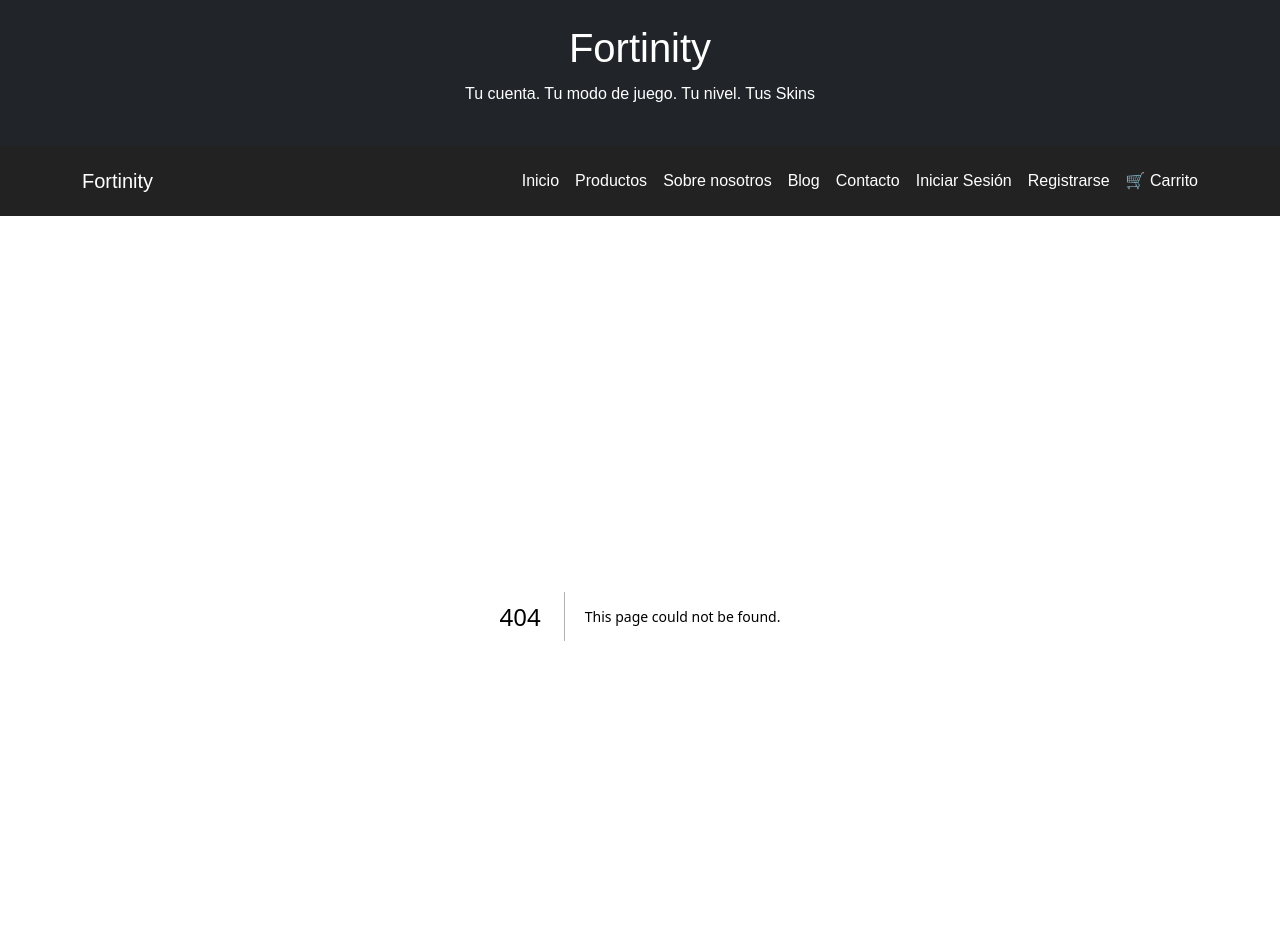
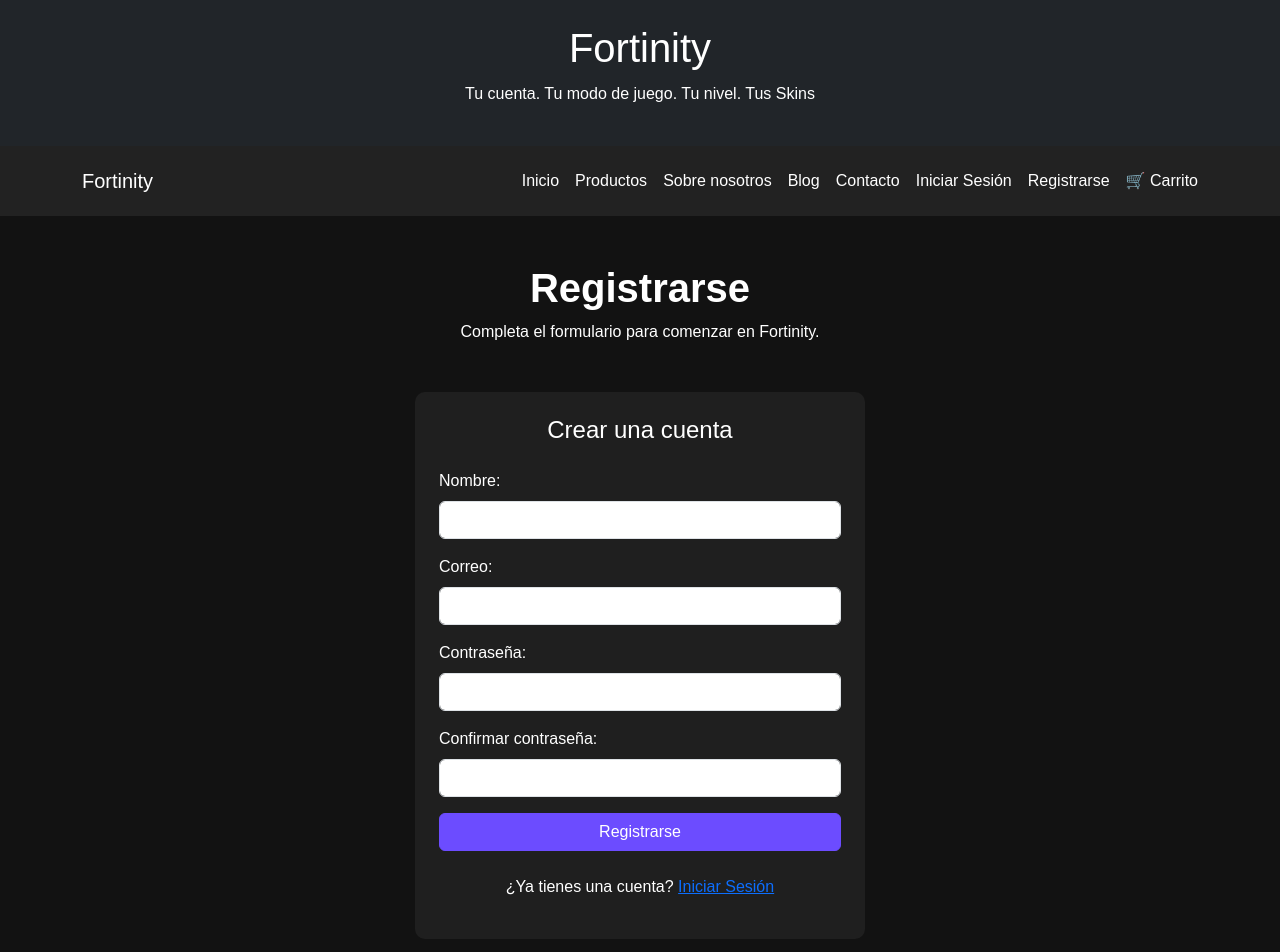
Before and after one commit to BIngvab/fortinity, a Next.js app in the folder fortinity-react/: page /register in a window 1280 px wide. Before the commit this address had no page. Shown: the top 952 px of the page. Built offline with nearby package versions, Linux system fonts and the light colour scheme.

Commit message:
Implementacion de Login y Registro con validaciones

```diff
--- /dev/null
+++ b/fortinity-react/src/app/register/page.js
@@ -0,0 +1,182 @@
+"use client";
+
+import { useState } from "react";
+import Link from "next/link";
+
+
+export default function Register() {
+
+    const [nombre, setNombre] = useState("");
+    const [correo, setCorreo] = useState("");
+    const [password, setPassword] = useState("");
+    const [confirmar, setConfirmar] = useState("");
+    const [mensaje, setMensaje] = useState("");
+
+
+    function registrarUsuario(event) {
+
+        event.preventDefault();
+
+        if (!nombre.trim() || !correo.trim() || !password || !confirmar) {
+            setMensaje("Debes completar todos los campos.");
+            return;
+
+        }
+
+        if (password !== confirmar) {
+            setMensaje("Las contraseñas no coinciden.");
+            return;
+
+        }
+
+        if (password.length < 6) {
+            setMensaje("La contraseña debe tener al menos 6 caracteres.");
+            return;
+
+        }
+
+        setMensaje("Formulario de registro validado correctamente.");
+
+    }
+
+
+    return (
+        <main className="container my-5">
+            <section className="text-center mb-5">
+
+                <h1 className="fw-bold">Registrarse</h1>
+
+                <p>
+                    Completa el formulario para comenzar en Fortinity.
+
+                </p>
+
+            </section>
+
+
+            <section
+                className="card p-4 mx-auto"
+                style={{ maxWidth: "450px" }}
+            >
+
+                <h2 className="h4 text-center mb-4">
+                    Crear una cuenta
+
+                </h2>
+
+
+                <form onSubmit={registrarUsuario}>
+
+                    <div className="mb-3">
+                        <label htmlFor="nombre" className="form-label">
+                            Nombre:
+
+                        </label>
+
+                        <input
+                            type="text"
+                            id="nombre"
+                            className="form-control"
+                            value={nombre}
+                            onChange={(event) => setNombre(event.target.value)}
+                            required
+                        />
+
+                    </div>
+
+
+                    <div className="mb-3">
+
+                        <label htmlFor="correo" className="form-label">
+                            Correo:
+
+                        </label>
+
+                        <input
+                            type="email"
+                            id="correo"
+                            className="form-control"
+                            value={correo}
+                            onChange={(event) => setCorreo(event.target.value)}
+                            required
+                        />
+
+                    </div>
+
+
+                    <div className="mb-3">
+
+                        <label htmlFor="password" className="form-label">
+                            Contraseña:
+
+                        </label>
+
+                        <input
+                            type="password"
+                            id="password"
+                            className="form-control"
+                            value={password}
+                            onChange={(event) => setPassword(event.target.value)}
+                            required
+                        />
+
+                    </div>
+
+
+                    <div className="mb-3">
+
+                        <label htmlFor="confirmar" className="form-label">
+                            Confirmar contraseña:
+
+                        </label>
+
+                        <input
+                            type="password"
+                            id="confirmar"
+                            className="form-control"
+                            value={confirmar}
+                            onChange={(event) => setConfirmar(event.target.value)}
+                            required
+                        />
+
+                    </div>
+
+
+                    <button
+                        type="submit"
+                        className="btn btn-primary w-100"
+                    >
+                        Registrarse
+
+                    </button>
+
+                </form>
+
+
+                {mensaje && (
+
+                    <p className="text-center mt-3">
+                        {mensaje}
+
+                    </p>
+
+                )}
+
+
+                <p className="text-center mt-4">
+
+                    ¿Ya tienes una cuenta?{" "}
+
+                    <Link href="/login">
+                        Iniciar Sesión
+
+                    </Link>
+
+                </p>
+
+            </section>
+
+        </main>
+    );
+
+}
```
Also changed, not shown: fortinity-react/src/app/login/page.js (added, +127 -0 lines).
